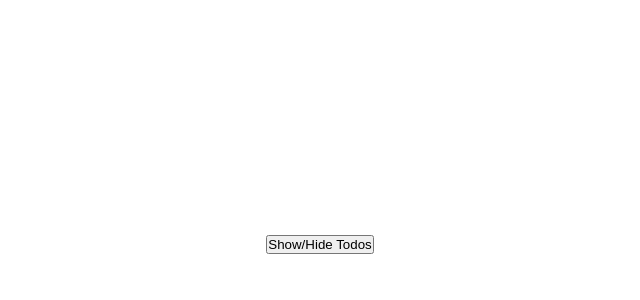
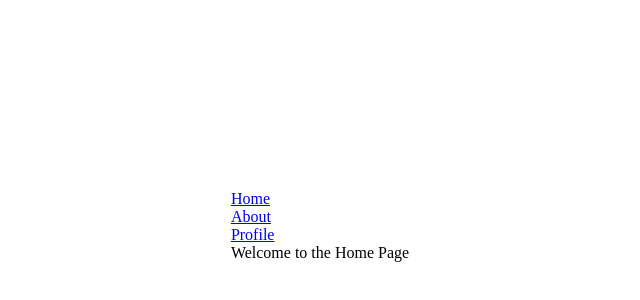
Before and after one commit to MeghanaYerniti/my-react-learning, a React (Vite) app: page / in a window 1280 px wide. Shown: the part 174-474 px from the top of the page, without its empty margins (320-960 px from the left). Built offline with nearby package versions, Linux system fonts and the light colour scheme.

Commit message:
nav bar with anchor tag

```diff
--- a/package.json
+++ b/package.json
@@ -11,7 +11,8 @@
   },
   "dependencies": {
     "react": "^19.2.8",
-    "react-dom": "^19.2.8"
+    "react-dom": "^19.2.8",
+    "react-router-dom": "^7.18.2"
   },
   "devDependencies": {
     "@eslint/js": "^10.0.1",
--- /dev/null
+++ b/src/component/About.jsx
@@ -0,0 +1,12 @@
+import React from 'react';
+
+const About = () => {
+  return (
+      <div>
+        <h1>About</h1>
+        <p>This is the About page.</p>
+      </div>
+  );
+};
+
+export default About;
--- /dev/null
+++ b/src/component/Home.jsx
@@ -0,0 +1,9 @@
+import React from 'react';
+
+const Home = () => {
+  return (
+    <p>Welcome to the Home Page</p>
+  );
+};
+
+export default Home;
--- /dev/null
+++ b/src/component/NavBar.jsx
@@ -0,0 +1,15 @@
+import React from "react";
+
+const NavBar = () => {
+  return (
+    <div>
+      <nav>
+        <a href="/">Home</a> <br />
+        <a href="/about">About</a> <br />
+        <a href="/profile">Profile</a> <br />
+      </nav>
+    </div>
+  );
+};
+
+export default NavBar;
--- /dev/null
+++ b/src/component/Profile.jsx
@@ -0,0 +1,9 @@
+import React from 'react';
+
+const Profile = () => {
+  return (
+    <p>Welcome to the Profile Page</p>
+  );
+};
+
+export default Profile;
--- a/src/main.jsx
+++ b/src/main.jsx
@@ -1,10 +1,29 @@
 import { StrictMode } from 'react'
 import { createRoot } from 'react-dom/client'
-// import './index.css'
-import App from './ConditionalRendering.jsx'
+import {createBrowserRouter, RouterProvider} from "react-router-dom";
+import NavBar from "./component/NavBar.jsx";
+import Home from "./component/Home.jsx";
+import About from "./component/About.jsx";
+import Profile from "./component/Profile.jsx";
+
+const router = createBrowserRouter([
+  {
+    path: "/",
+    element: <Home />
+  },
+  {
+    path: "/about",
+    element: <About />
+  },
+  {
+    path: "/profile",
+    element: <Profile />
+  },
+]);
 
 createRoot(document.getElementById('root')).render(
   <StrictMode>
-    <App />
+    <NavBar />
+    <RouterProvider router={router} />
   </StrictMode>,
 )
```
Also changed, not shown: src/App.jsx (added), 1 other file (tests, documents, lock files or other folders).
